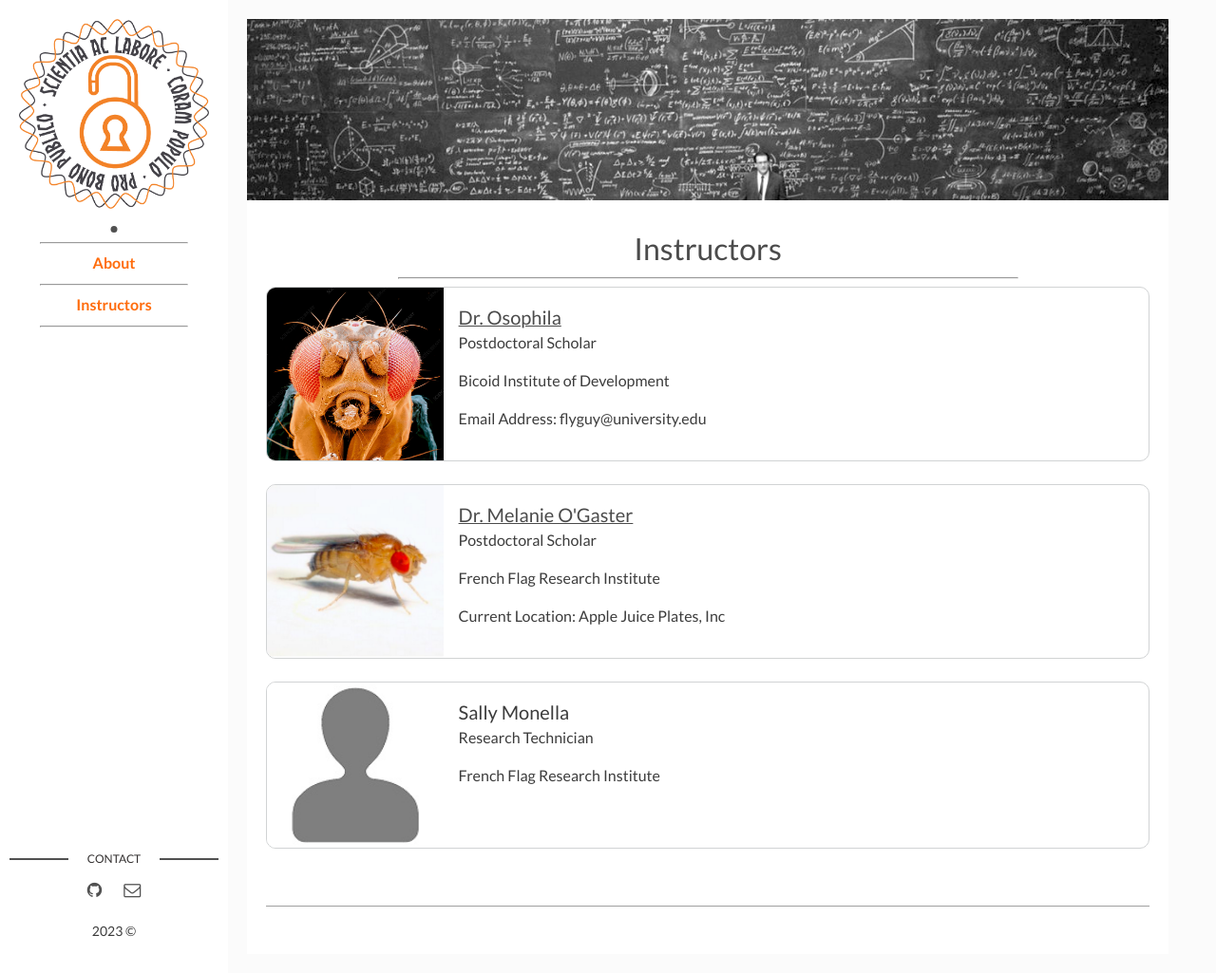
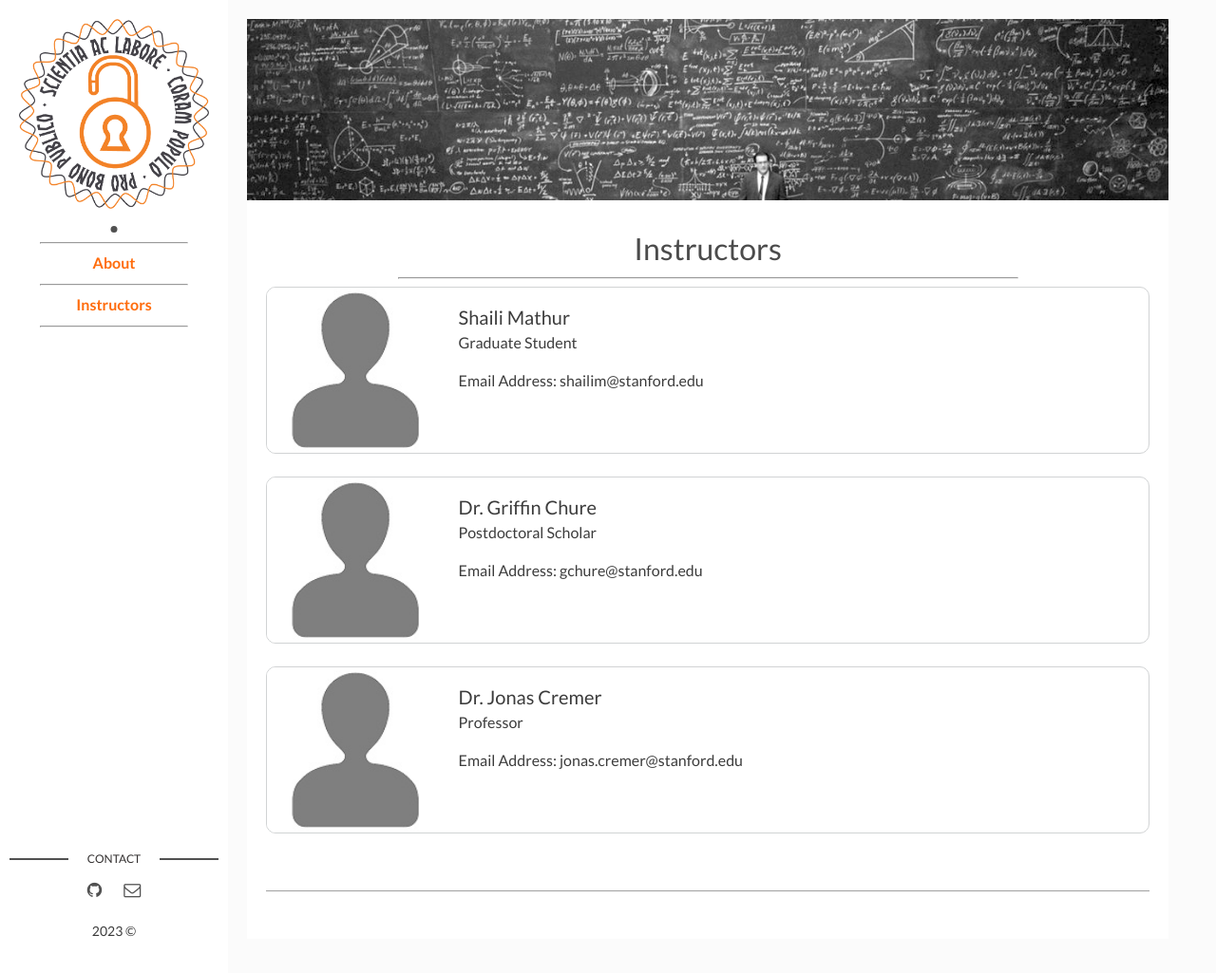
Before and after one commit to cremerlab/BIOS261, a Jekyll site: the page built from page01_people.md, in a window 1280 px wide and 1025 px high. Shown: the whole window at 95% size. Built offline with Jekyll 4.4.1, drawn with Linux system fonts in a browser that asks for light colours.

Commit message:
Update people.yaml

```diff
--- a/_data/people.yaml
+++ b/_data/people.yaml
@@ -9,23 +9,18 @@
 # of the `page01_people.md` file.
 # ##############################################################################
 - author:
-  name: Dr. Osophila
-  link: "https://en.wikipedia.org/wiki/Drosophila"
+  name: Shaili Mathur
+  title: Graduate Student
+  other_info:
+     Email Address: "shailim@stanford.edu"
+- author:
+  name: Dr. Griffin Chure
   title: Postdoctoral Scholar
-  img: dr_osophila.jpg
-  institute: Bicoid Institute of Development
   other_info:
-     Email Address: "flyguy@university.edu"
-- author:
-  name: Dr. Melanie O'Gaster
-  link: "https://en.wikipedia.org/wiki/Drosophila_melanogaster"
-  title: Postdoctoral Scholar
-  img: melanogaster.jpg
-  institute: French Flag Research Institute
-  other_info:
-    Current Location: Apple Juice Plates, Inc
+     Email Address: "gchure@stanford.edu"
 
 - author:
-  name: Sally Monella
-  title: Research Technician
-  institute: French Flag Research Institute
+  name: Dr. Jonas Cremer
+  title: Professor
+  other_info:
+     Email Address: "jonas.cremer@stanford.edu"
```
